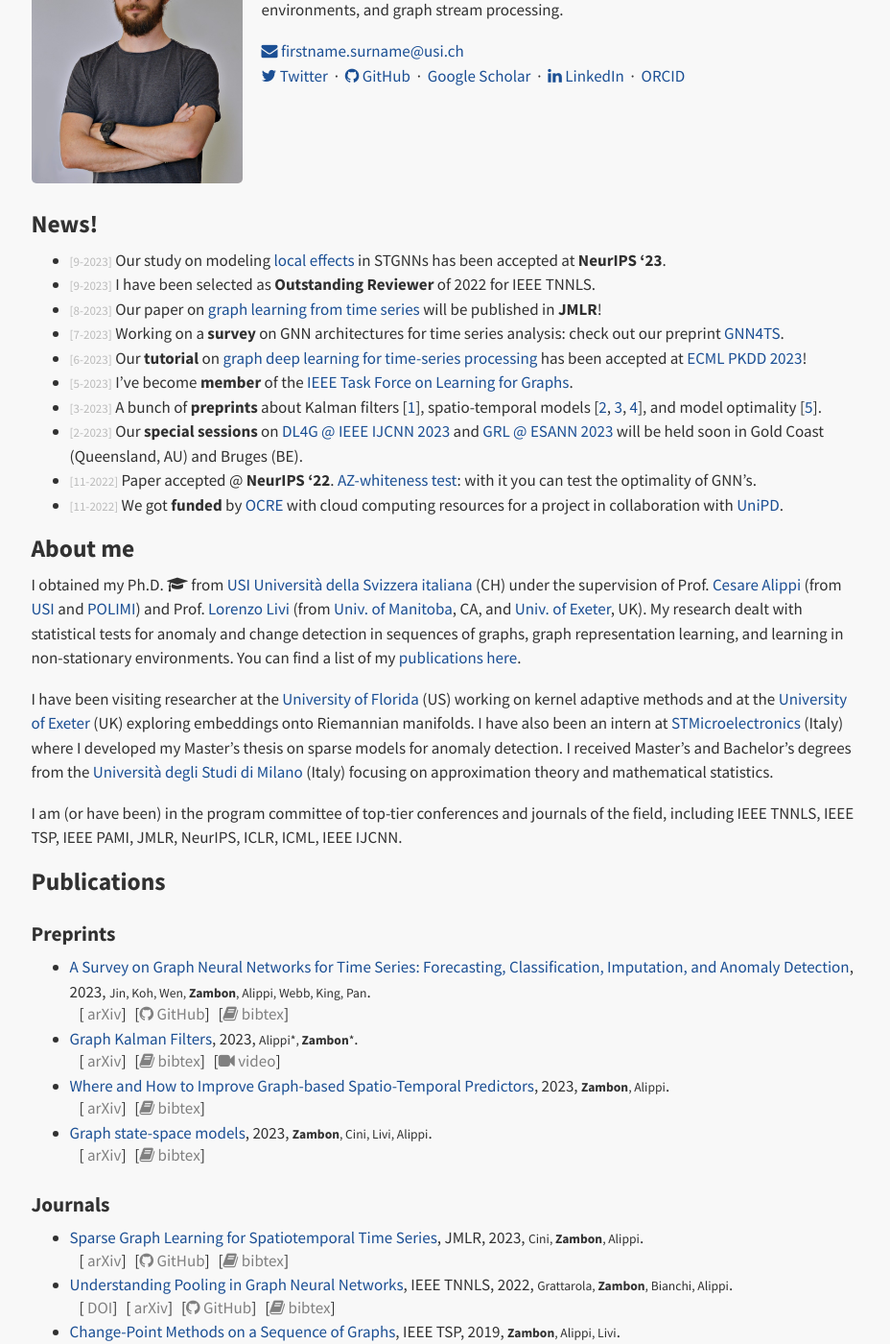
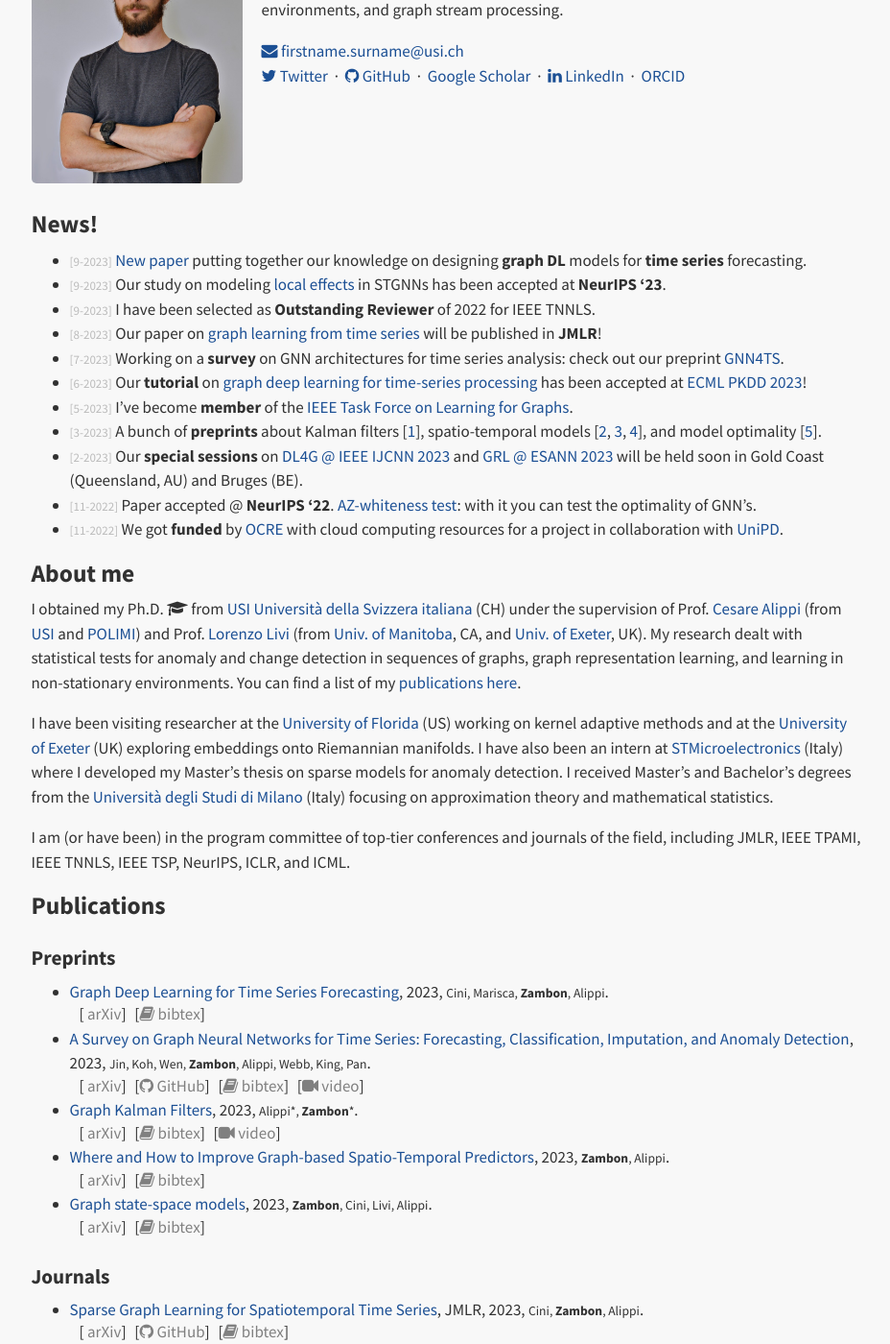
Before and after one commit to dzambon/dzambon.github.io, a Jekyll site: the page built from index.md, in a window 1280 px wide and 1400 px high, scrolled down 293 px. Shown: the whole window at 96% size, without its empty margins (174-1102 px from the left). Built offline with Jekyll 4.4.1, drawn with Linux system fonts in a browser that asks for light colours; a style sheet for code colours, icons or effects is not loaded.

Commit message:
added tutorial paper GDL for TS forecasting

```diff
--- a/_data/news.yaml
+++ b/_data/news.yaml
@@ -1,3 +1,6 @@
+-
+   date: 9-2023
+   msg: '[New paper](#cini2023graph) putting together our knowledge on designing **graph DL** models for **time series** forecasting.'
 -
    date: 9-2023
    msg: 'Our study on modeling [local effects](#cini2023taming) in STGNNs has been accepted at **NeurIPS ''23**.'
--- a/_data/papers.yaml
+++ b/_data/papers.yaml
@@ -13,7 +13,16 @@
  #    github:
  #    gitlab:
  #    video:
-
+ -
+    id: cini2023graph
+    title: "Graph Deep Learning for Time Series Forecasting"
+    author: "Cini, Andrea and Marisca, Ivan and Zambon, Daniele and Alippi, Cesare"
+    short_author: "Cini, Marisca, Zambon, Alippi"
+    year: 2023
+    bibtex: "@misc{cini2023graph, title={Graph {{Deep Learning}} for {{Time Series Forecasting}}}, author={Cini, Andrea and Marisca, Ivan and Zambon, Daniele and Alippi, Cesare}, year={2023}, month=oct, number={arXiv:2310.15978}, primaryclass={cs}, publisher={{arXiv}}, doi={10.48550/arXiv.2310.15978}, archiveprefix={arxiv}}"
+    arxiv_id: "2310.15978"
+    type: preprint
+    url: "https://arxiv.org/abs/2310.15978"
  -
     id: jin2023survey
     title: "A Survey on Graph Neural Networks for Time Series: Forecasting, Classification, Imputation, and Anomaly Detection"
@@ -25,6 +34,7 @@
     type: preprint
     github: "https://github.com/KimMeen/Awesome-GNN4TS"
     url: "https://arxiv.org/abs/2307.03759"
+    video: "https://youtu.be/8qPWcq0C4Pg"
  -
     id: alippi2023graph
     title: "Graph Kalman Filters"
--- a/index.md
+++ b/index.md
@@ -43,7 +43,7 @@ My research dealt with statistical tests for anomaly and change detection in seq
 I have been visiting researcher at the [University of Florida](http://www.cnel.ufl.edu/) (US) working on kernel adaptive methods and at the [University of Exeter](http://emps.exeter.ac.uk/) (UK) exploring embeddings onto Riemannian manifolds. I have also been an intern at [STMicroelectronics](https://www.st.com) (Italy) where I developed my Master's thesis on sparse models for anomaly detection.
 I received Master's and Bachelor's degrees from the [Università degli Studi di Milano](http://www.matematica.unimi.it/ecm/home) (Italy) focusing on approximation theory and mathematical statistics.
 
-I am (or have been) in the program committee of top-tier conferences and journals of the field, including IEEE TNNLS, IEEE TSP, IEEE PAMI, JMLR, NeurIPS, ICLR, ICML, IEEE IJCNN.
+I am (or have been) in the program committee of top-tier conferences and journals of the field, including JMLR, IEEE TPAMI, IEEE TNNLS, IEEE TSP, NeurIPS, ICLR, and ICML.
 
 
 ## Publications
```
